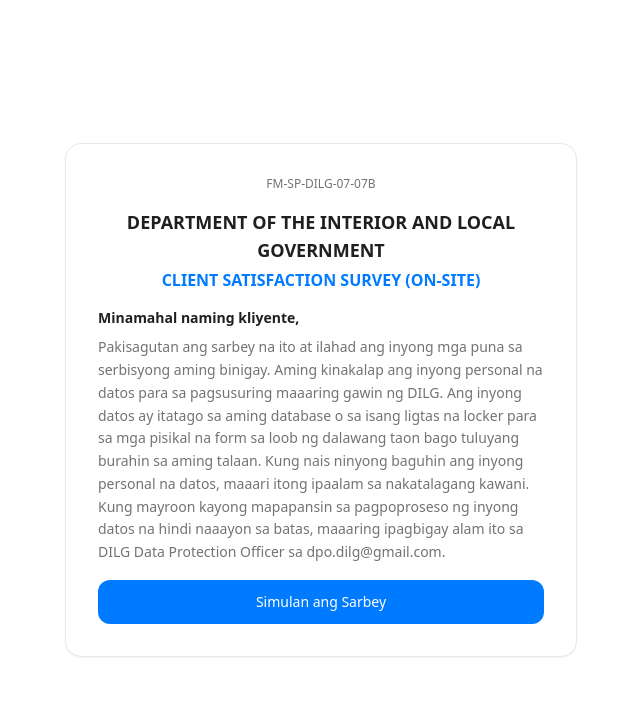
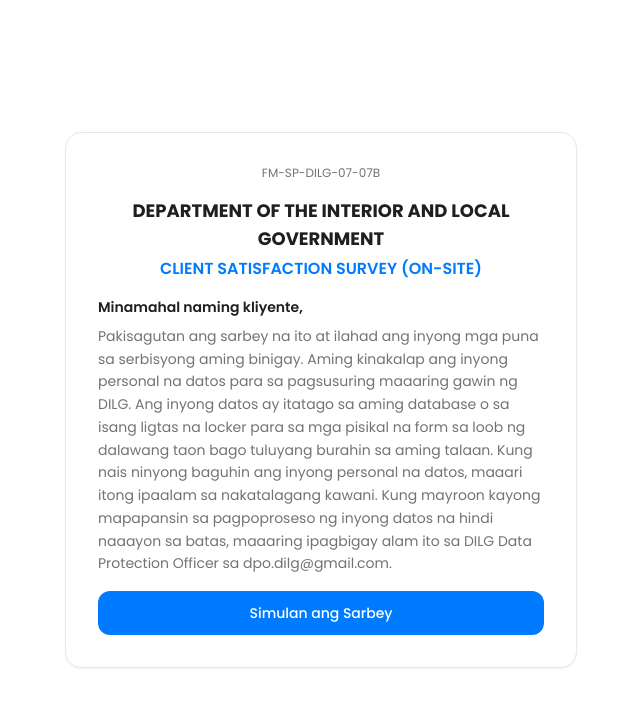
Before and after one commit to Wr3ckage7719/DILG-Survey, a React (Vite) app: page / in a window 1280 px wide. Shown: the top 706 px of the page, without its empty margins (319-959 px from the left). Built offline with nearby package versions, Linux system fonts and the light colour scheme; no server answers.

Commit message:
font: Poppins

```diff
--- a/src/index.css
+++ b/src/index.css
@@ -1,3 +1,5 @@
+@import url('https://fonts.googleapis.com/css2?family=Poppins:wght@400;500;600;700&display=swap');
+
 @tailwind base;
 @tailwind components;
 @tailwind utilities;
@@ -43,6 +45,6 @@
 
   body {
     @apply bg-background text-foreground antialiased;
-    font-family: system-ui, -apple-system, BlinkMacSystemFont, 'Segoe UI', Roboto, sans-serif;
+    font-family: 'Poppins', system-ui, -apple-system, sans-serif;
   }
 }
```
